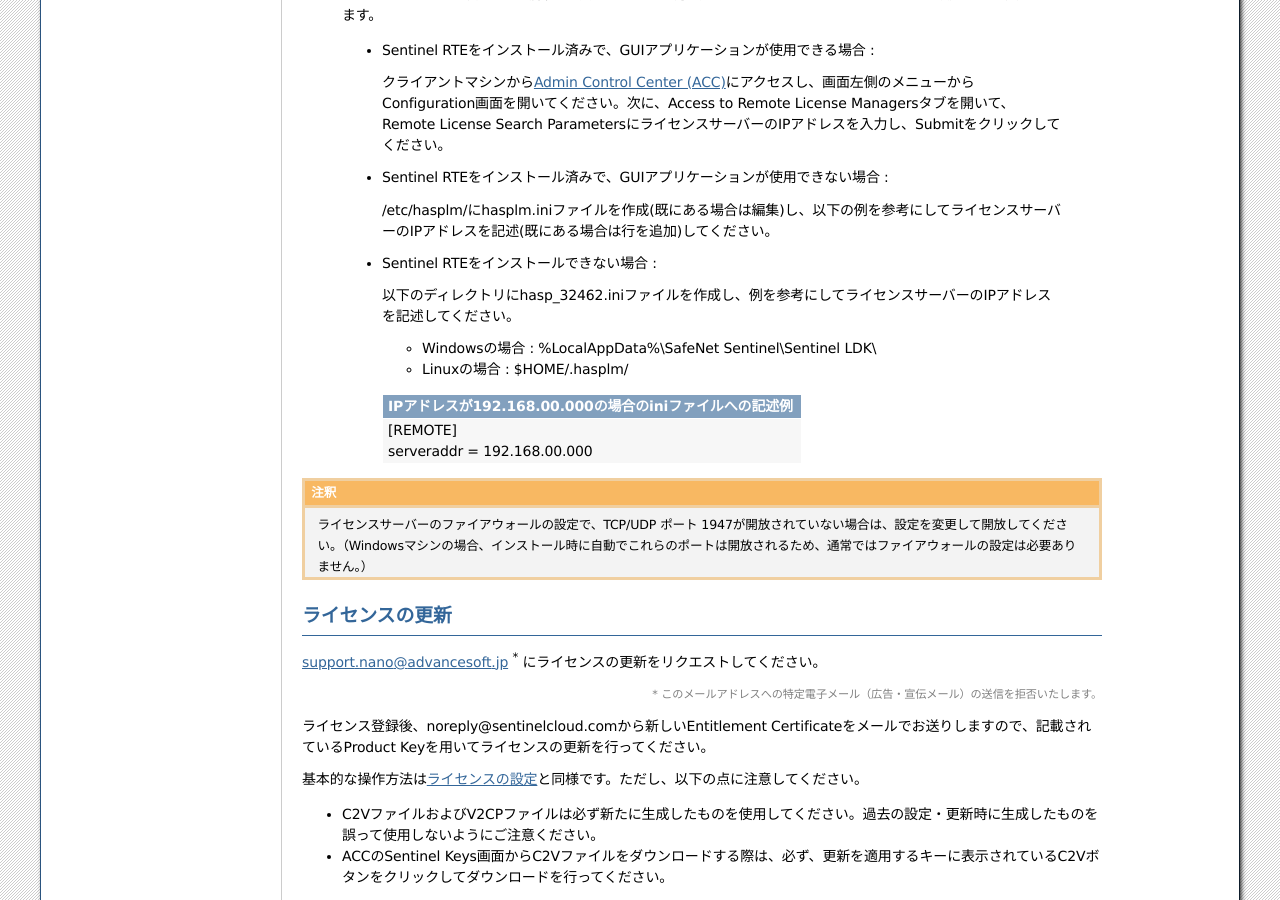
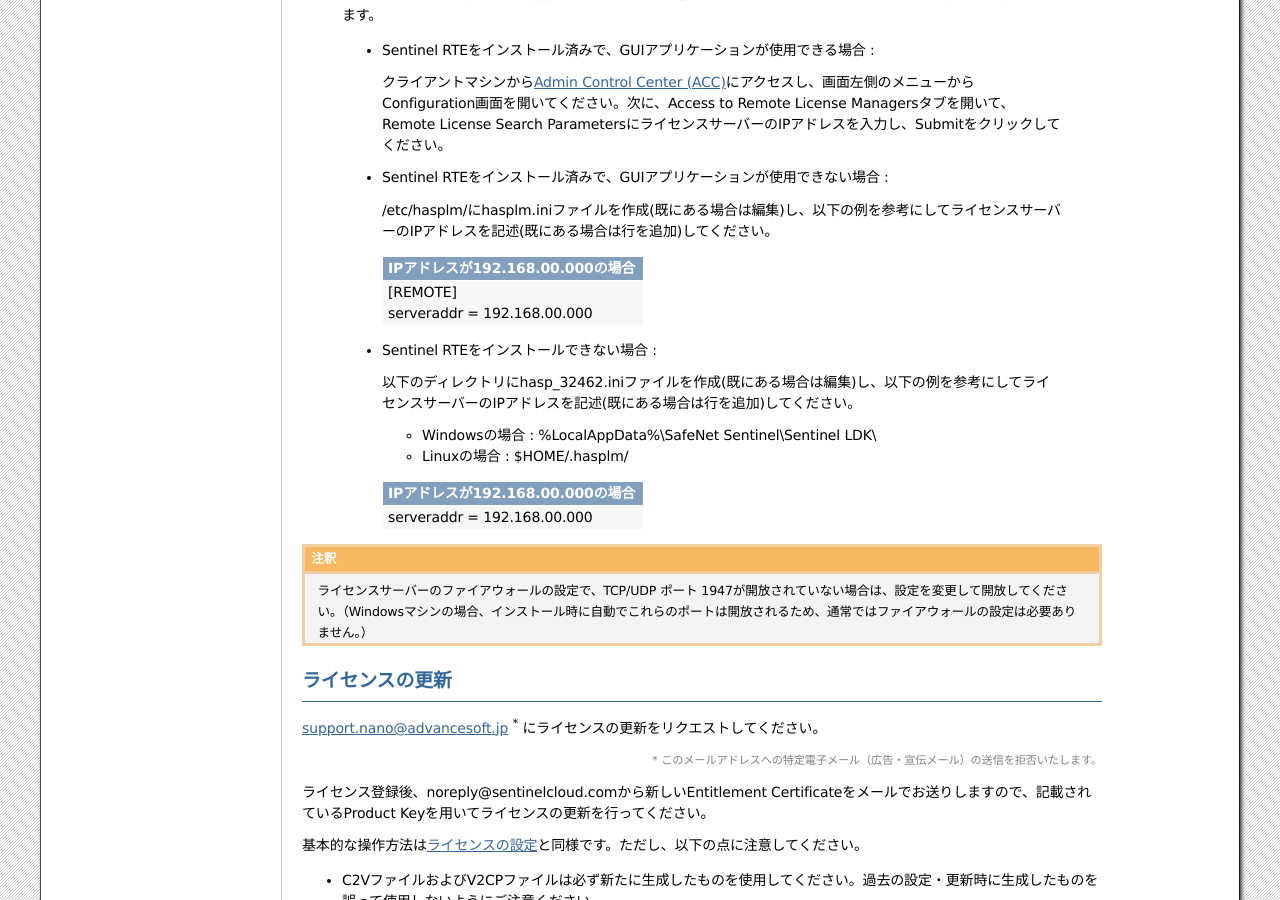
Before and after one commit to advancesoftcorp/neuralmd-doc, a Sphinx documentation site: the page built from docs/source/install/license.rst, in a window 1280 px wide and 900 px high, scrolled down 5553 px. Built offline with Sphinx 7.4.7, drawn with Linux system fonts in a browser that asks for light colours; formulas are drawn with MathJax 3.

Commit message:
add note for ini files

```diff
--- a/docs/source/install/license.rst
+++ b/docs/source/install/license.rst
@@ -176,9 +176,18 @@
 
    /etc/hasplm/にhasplm.iniファイルを作成(既にある場合は編集)し、以下の例を参考にしてライセンスサーバーのIPアドレスを記述(既にある場合は行を追加)してください。
 
+  .. table::
+
+      +-------------------------------------------------------------------------------------------+
+      |IPアドレスが192.168.00.000の場合　　　　　　　　　　　　　　　　　　                       |
+      +===========================================================================================+
+      || [REMOTE]                                                                                 |
+      || serveraddr = 192.168.00.000                                                              |
+      +-------------------------------------------------------------------------------------------+
+
  - Sentinel RTEをインストールできない場合 :
 
-   以下のディレクトリにhasp_32462.iniファイルを作成し、例を参考にしてライセンスサーバーのIPアドレスを記述してください。
+   以下のディレクトリにhasp_32462.iniファイルを作成(既にある場合は編集)し、以下の例を参考にしてライセンスサーバーのIPアドレスを記述(既にある場合は行を追加)してください。
 
    - Windowsの場合 : %LocalAppData%\\SafeNet Sentinel\\Sentinel LDK\\
 
@@ -187,9 +196,8 @@
   .. table::
 
       +-------------------------------------------------------------------------------------------+
-      |IPアドレスが192.168.00.000の場合のiniファイルへの記述例                                    |
+      |IPアドレスが192.168.00.000の場合　　　　　　　　　　　　　　　　　　                       |
       +===========================================================================================+
-      || [REMOTE]                                                                                 |
       || serveraddr = 192.168.00.000                                                              |
       +-------------------------------------------------------------------------------------------+
 
```
